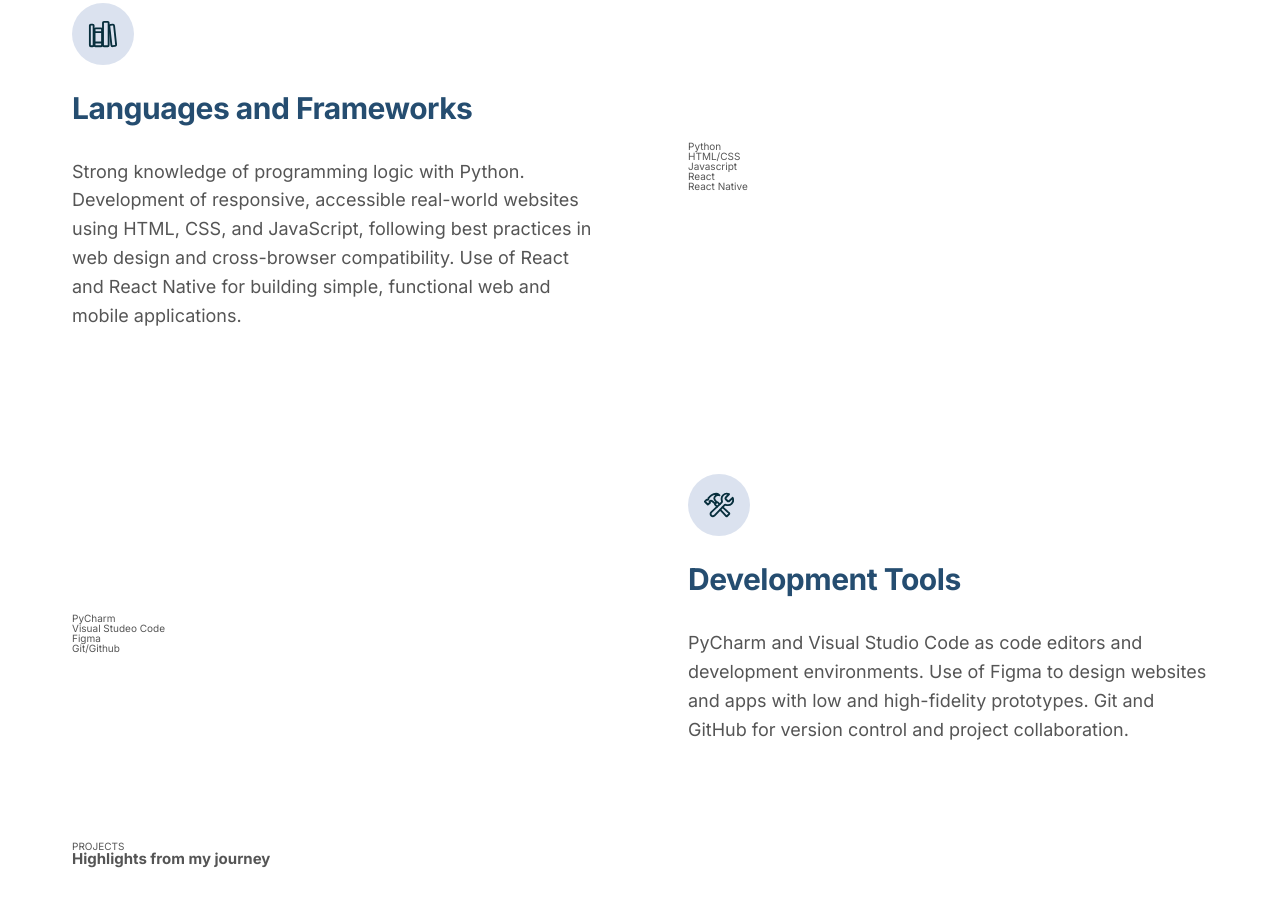
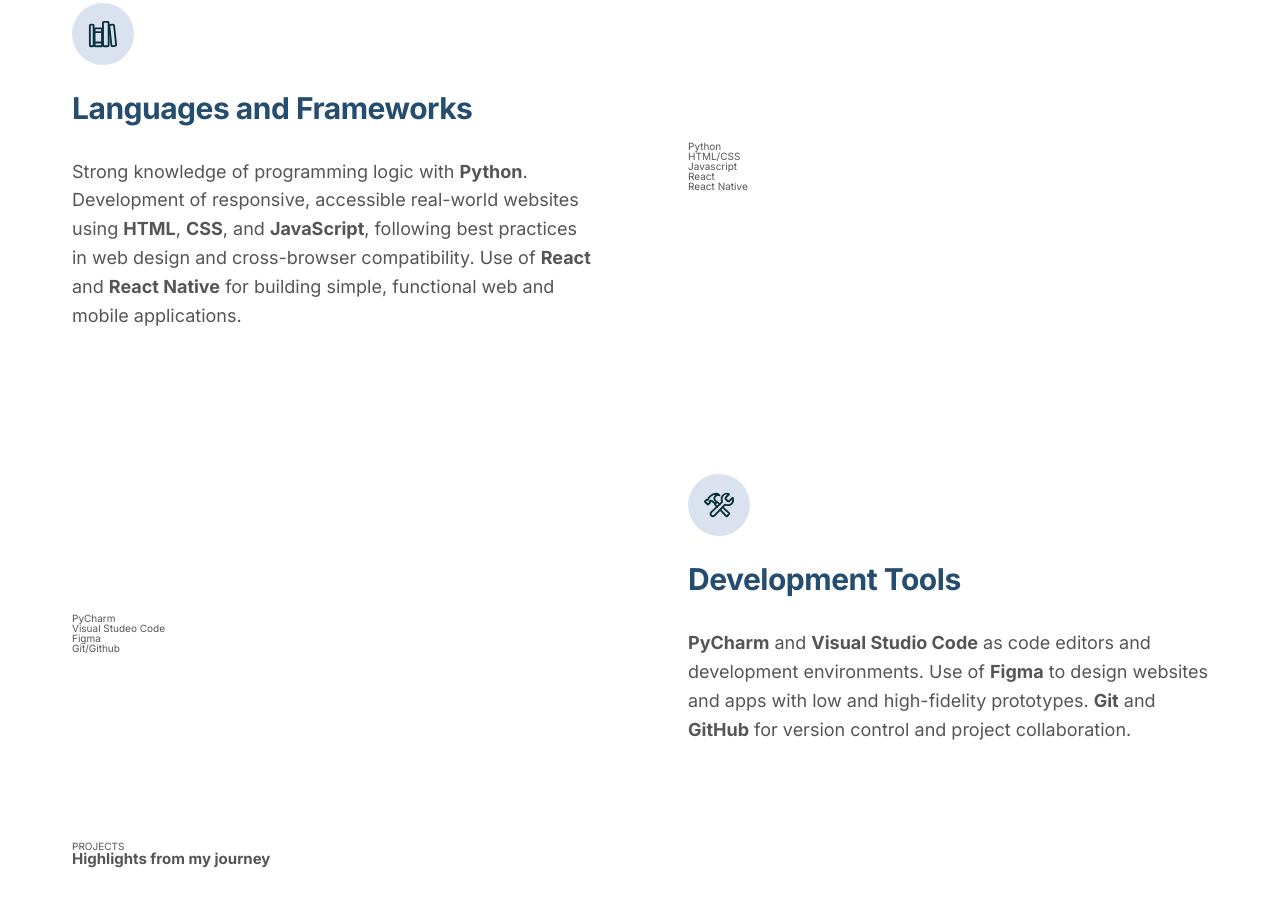
Before and after one commit to fernandodestefani/myPortfolio, a plain HTML site: page index.html in a window 1280 px wide. Shown: the part 1820-2726 px from the top of the page. Drawn offline with nearby package versions, Linux system fonts and the light colour scheme.

Commit message:
use of strong in skills section

```diff
--- a/index.html
+++ b/index.html
@@ -191,10 +191,10 @@
               </div>
               <h3 class="skills-subtitle">Languages and Frameworks</h3>
               <p class="skills-description">
-                Strong knowledge of programming logic with Python. Development of
-                responsive, accessible real-world websites using HTML, CSS, and
-                JavaScript, following best practices in web design and
-                cross-browser compatibility. Use of React and React Native for
+                Strong knowledge of programming logic with <strong>Python</strong>. Development of
+                responsive, accessible real-world websites using <strong>HTML</strong>, <strong>CSS</strong>, and
+                <strong>JavaScript</strong>, following best practices in web design and
+                cross-browser compatibility. Use of <strong>React</strong> and <strong>React Native</strong> for
                 building simple, functional web and mobile applications.
               </p>
             </div>
@@ -263,10 +263,7 @@
               </div>
               <h3 class="skills-subtitle">Development Tools</h3>
               <p class="skills-description">
-                PyCharm and Visual Studio Code as code editors and development
-                environments. Use of Figma to design websites and apps with low
-                and high-fidelity prototypes. Git and GitHub for version control
-                and project collaboration.
+                <strong>PyCharm</strong> and <strong>Visual Studio Code</strong> as code editors and development environments. Use of <strong>Figma</strong> to design websites and apps with low and high-fidelity prototypes. <strong>Git</strong> and <strong>GitHub</strong> for version control and project collaboration.
               </p>
             </div>
           </div>
```
